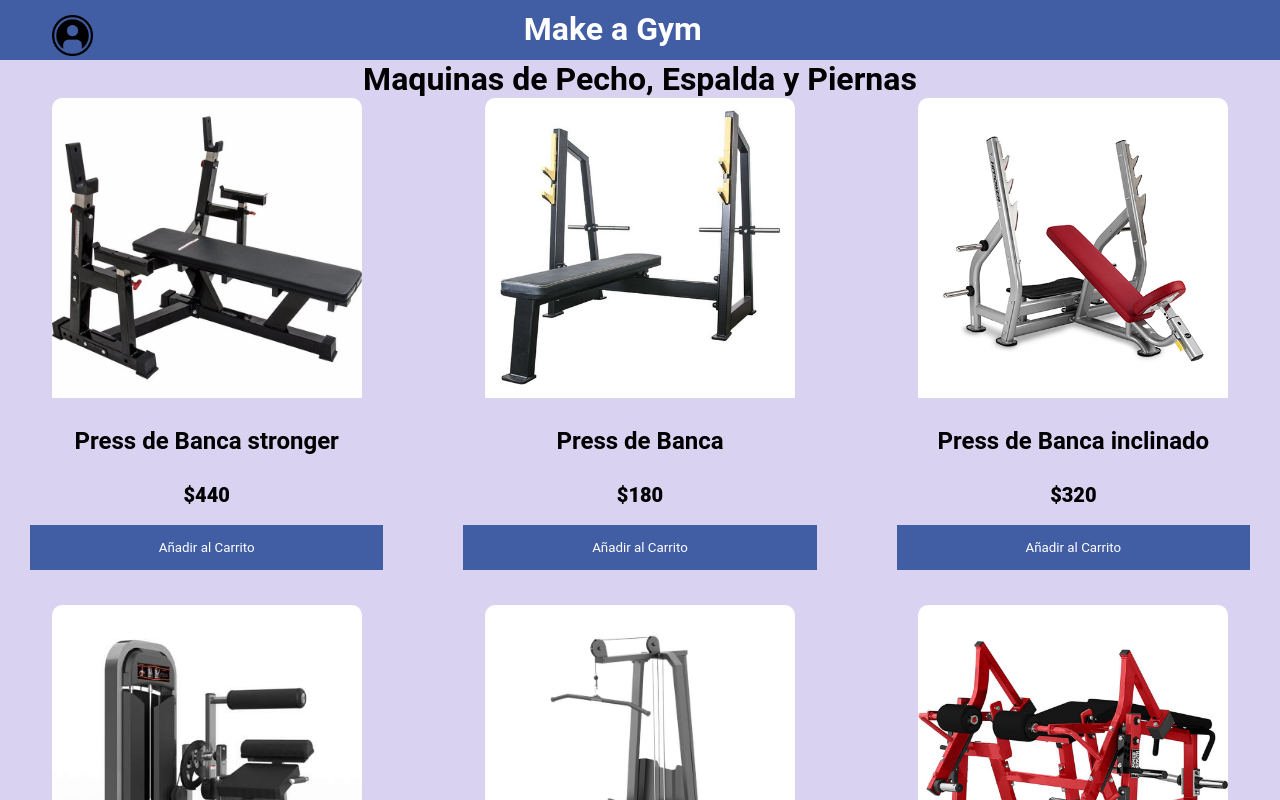
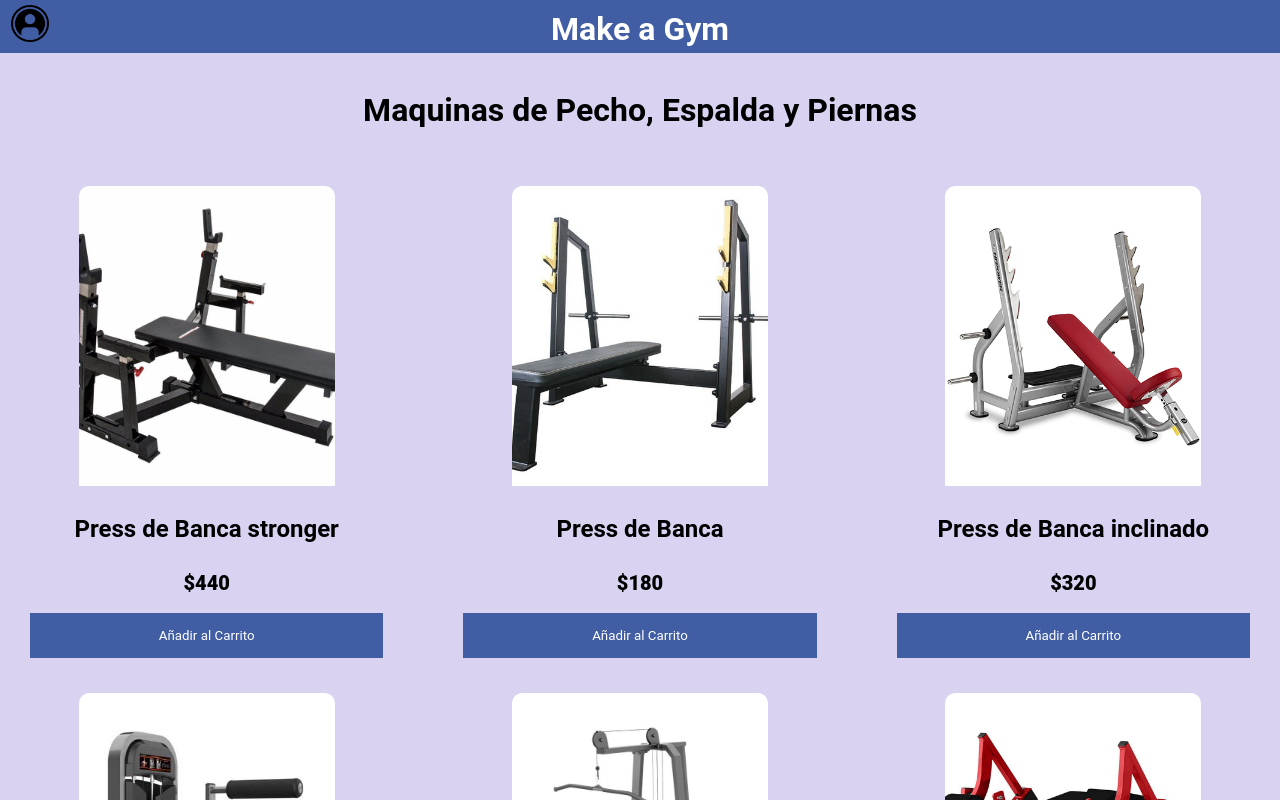
Before and after one commit to A-Simoncito/Make_A_Gym--Frontend, a React (Create React App) app in the folder make-a-gym/: page / in a window 1280 px wide. Shown: the top 800 px of the page. Built offline with nearby package versions, Linux system fonts and the light colour scheme.

Commit message:
simon-marts

```diff
--- a/make-a-gym/src/Components/Body/body.css
+++ b/make-a-gym/src/Components/Body/body.css
@@ -76,5 +76,5 @@ body{
 }
 
 img{
-    max-width: 75%;
+    max-width: 62%;
 }
--- a/make-a-gym/src/Components/Body/body.jsx
+++ b/make-a-gym/src/Components/Body/body.jsx
@@ -20,9 +20,10 @@ export default function Body() {
 
   return (
     <body>
+        <br /><br />
         <h1 class="MaPecho">Maquinas de Pecho, Espalda y Piernas</h1>
 
-
+        <br /><br /><br />
         <div class="Container-Items">
             <div class="item">
                 <figure>
--- a/make-a-gym/src/Components/Header/header.css
+++ b/make-a-gym/src/Components/Header/header.css
@@ -15,7 +15,7 @@ header{
 
 .TittleP{
     text-align: center;
-    width: 1350px;
+    width: 1900px;
 }
 
 .container-cart-products{
@@ -123,9 +123,9 @@ header{
 }
 
 .login-icon{
-    position: relative;
+    position: absolute;
     top: 5px;
-    right: 1180px;
+    left: 0px;
     transform: translate(1, 1);
 }
 
--- a/make-a-gym/src/Components/Login/login.css
+++ b/make-a-gym/src/Components/Login/login.css
@@ -6,13 +6,18 @@
     font-family: 'Roboto', sans-serif;
 }
 
-bodyLogin{
+.fondo{
     background-image: url(../../multimedia/bg4.jpg);
     background-size: cover;
     background-repeat: no-repeat;
     background-position: center;
     background-attachment: fixed;
+
 }
+
+
+
+
 
 main{
     width: 100%;
--- a/make-a-gym/src/Components/Login/login.jsx
+++ b/make-a-gym/src/Components/Login/login.jsx
@@ -2,7 +2,7 @@ import './login.css';
 
 export default function Login() {
     return (
-        <div>
+        <div className='fondo'>
             <main>
                 <div className="contenedor__todo">
                     <div className="caja__trasera">
```
